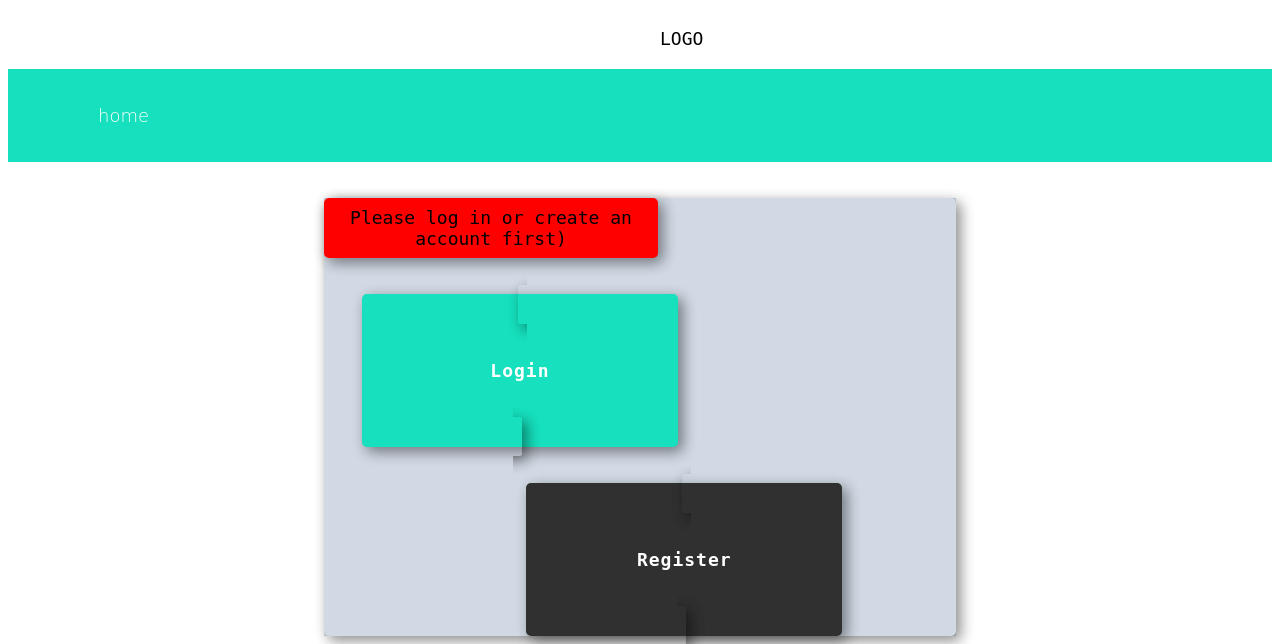
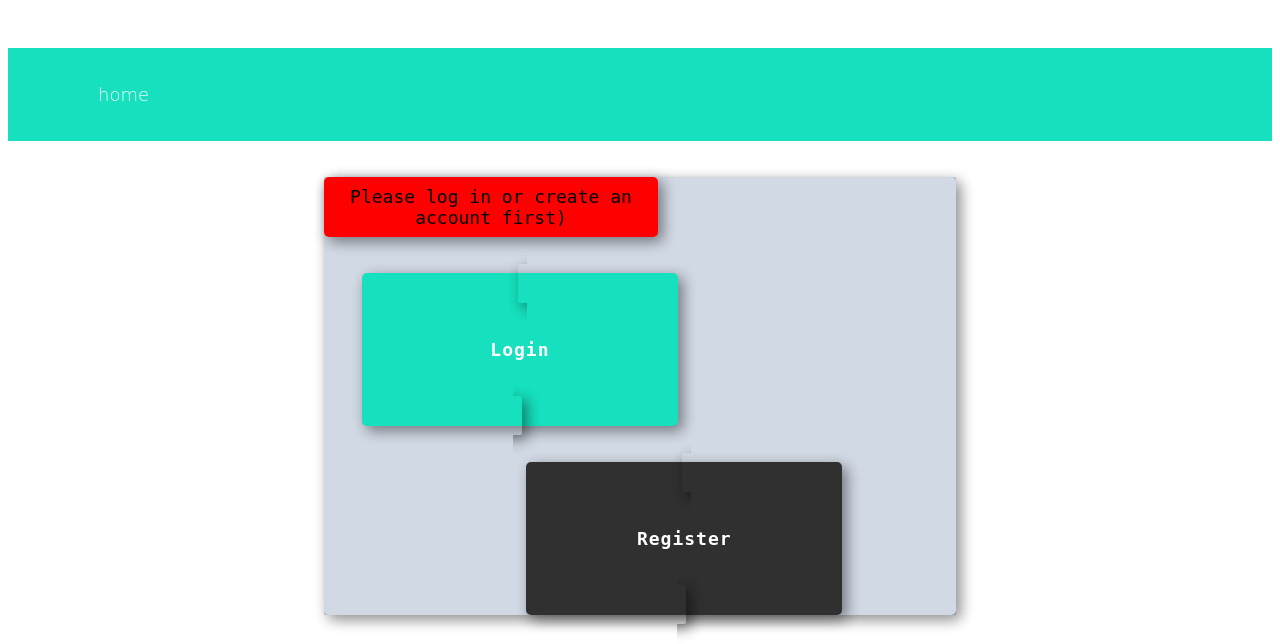
Before and after one commit to bedah-kym/brainiac254, a Django app: page /details/6/ in a window 1280 px wide. Shown: the top 644 px of the page. Run offline with Django 4.2, Linux system fonts and the light colour scheme; data comes from the database, SQL or seed files in the repository.

Commit message:
another fix3

```diff
--- a/polls/templates/polls/base.html
+++ b/polls/templates/polls/base.html
@@ -10,7 +10,7 @@
   </head>
 <!--nav and logo-->
   <div class="logo">
-    <img src="" alt="">LOGO
+    <img src="" alt="">
   </div>
   <div class="navigation">
     <nav class="nav">
--- a/polls/templates/polls/details.html
+++ b/polls/templates/polls/details.html
@@ -6,7 +6,7 @@
       <div class="poll">
         <p class="poll poll__choice">{{not_auth}})</p>
           <div class="poll poll__published2">
-            <a class="poll poll__btn2"href="{% url 'USERS:user-login' %}"><ul>Login</ul></a
+            <a class="poll poll__btn2"href="{% url 'USERS:login' %}"><ul>Login</ul></a
           </div>
       </div>
       <div class="poll poll__published3">
--- a/polls/templates/polls/index.html
+++ b/polls/templates/polls/index.html
@@ -17,9 +17,9 @@
             {% if question.status == 'A'%}
               <p class='poll__published'>published on {{question.pub_date}} by {{question.author}}</p>
               {% if request.user == question.author%}
-              <a href="{% url 'polls:delete' question.id %}"><button type="button" class="poll__deletebtn">Delete my poll</button></a>
+                <a href="{% url 'polls:delete' question.id %}"><button type="button" class="poll__deletebtn">Delete my poll</button></a>
               {% else %}
-              <a href="{% url 'polls:detail' question.id %}"><button type="button" class="poll__btn"> Vote</button></a>
+                <a href="{% url 'polls:detail' question.id %}"><button type="button" class="poll__btn"> Vote</button></a>
               {% endif %}
             {% else %}
               <p>This poll ended</p>
```
